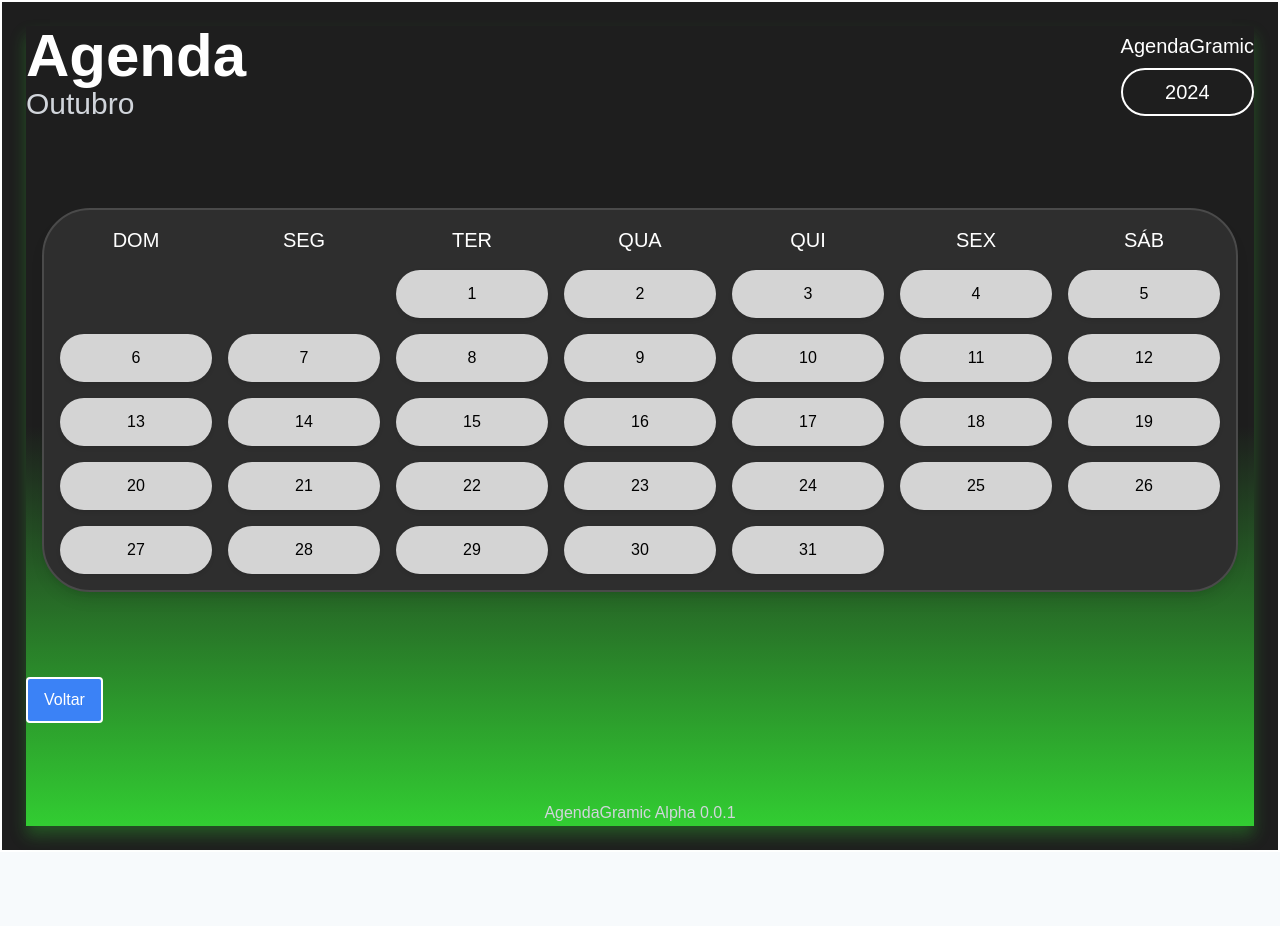
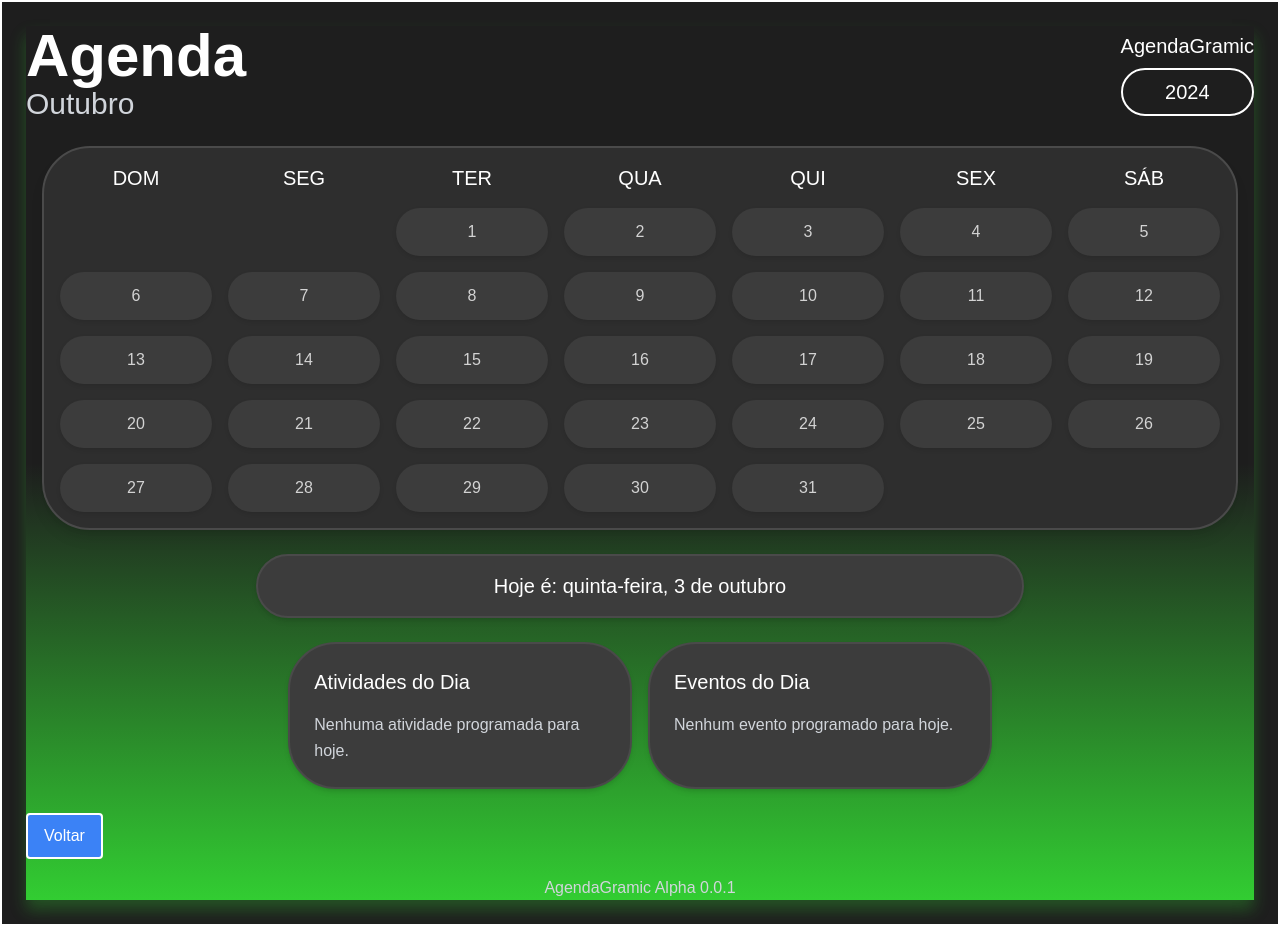
Before and after one commit to BrunoEAH/Agendagramic, a Nuxt app in the folder Agendagramic-Nuxt/: page /profile/agenda in a window 1280 px wide. Before the commit the page ends 852 px from the top, so only its background shows below. Built offline with nearby package versions, Linux system fonts and the light colour scheme.

Commit message:
atualizações do projeto LEIA O README

```diff
--- a/Agendagramic-Nuxt/pages/profile/agenda/index.vue
+++ b/Agendagramic-Nuxt/pages/profile/agenda/index.vue
@@ -45,6 +45,26 @@
         </div>
       </div>
 
+      <!-- Caixa do dia atual -->
+      <div class="bg-medium-gray p-4 rounded-3xl shadow-md border-lighter-gray border-2 max-w-3xl w-full mx-auto mt-6">
+        <h3 class="text-xl text-white text-center">Hoje é: {{ currentDateString }}</h3>
+      </div>
+
+      <!-- Contêiner das duas caixas principais -->
+      <div class="flex space-x-4 mt-6 max-w-5xl mx-auto">
+        <!-- Caixa de Atividades do Dia -->
+        <div class="bg-medium-gray p-6 rounded-3xl shadow-md border-lighter-gray border-2 flex-1">
+          <h3 class="text-xl text-white mb-4">Atividades do Dia</h3>
+          <p class="text-gray-300">Nenhuma atividade programada para hoje.</p>
+        </div>
+
+        <!-- Caixa de Eventos do Dia -->
+        <div class="bg-medium-gray p-6 rounded-3xl shadow-md border-lighter-gray border-2 flex-1">
+          <h3 class="text-xl text-white mb-4">Eventos do Dia</h3>
+          <p class="text-gray-300">Nenhum evento programado para hoje.</p>
+        </div>
+      </div>
+
       <!-- Botão Voltar no canto inferior esquerdo -->
       <div class="mt-6">
         <button @click="goToProfile" class="bg-blue-500 text-white py-2 px-4 rounded hover:bg-blue-600 border-white border-2">
@@ -72,6 +92,7 @@ const currentDate = new Date();
 const currentMonthIndex = currentDate.getMonth();
 const currentMonth = months[currentMonthIndex];
 const currentYear = currentDate.getFullYear();
+const currentDateString = currentDate.toLocaleDateString('pt-BR', { weekday: 'long', day: 'numeric', month: 'long' });
 
 // Obter o número de dias no mês atual
 const daysInMonth = new Date(currentYear, currentMonthIndex + 1, 0).getDate();
@@ -87,7 +108,6 @@ const calendarDays = ref(
 const router = useRouter();
 
 const goToDate = (day) => {
-  // Redireciona para a rota do dia selecionado
   router.push(`/profile/agenda/day/${day}`);
 };
 
@@ -128,11 +148,11 @@ const goToProfile = () => {
 
 /* Estilos para os dias do calendário */
 .bg-medium-gray {
-  background-color: #d4d4d4;
+  background-color: #3c3c3c;
 }
 
 .text-black {
-  color: #000000;
+  color: rgb(211, 211, 211);
 }
 
 .text-lg {
```
